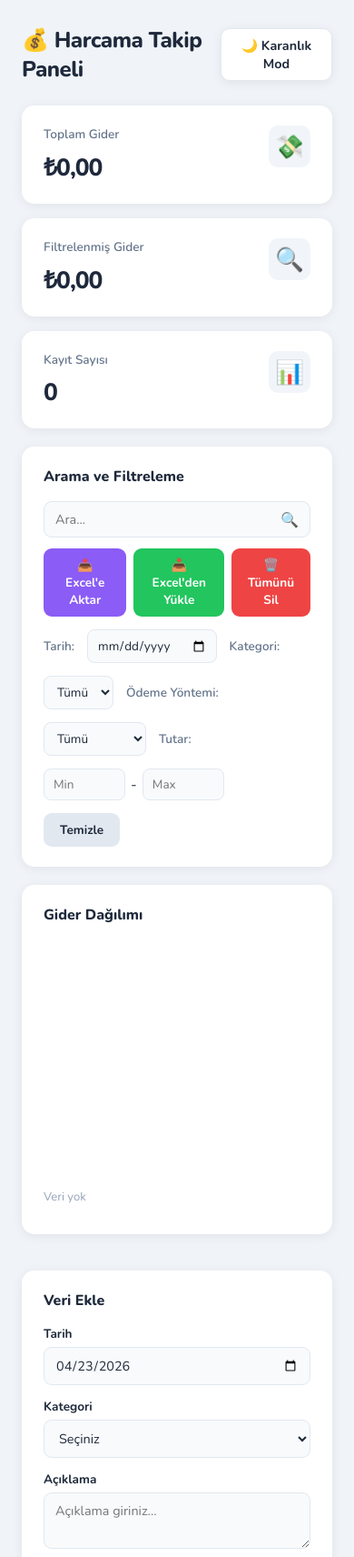
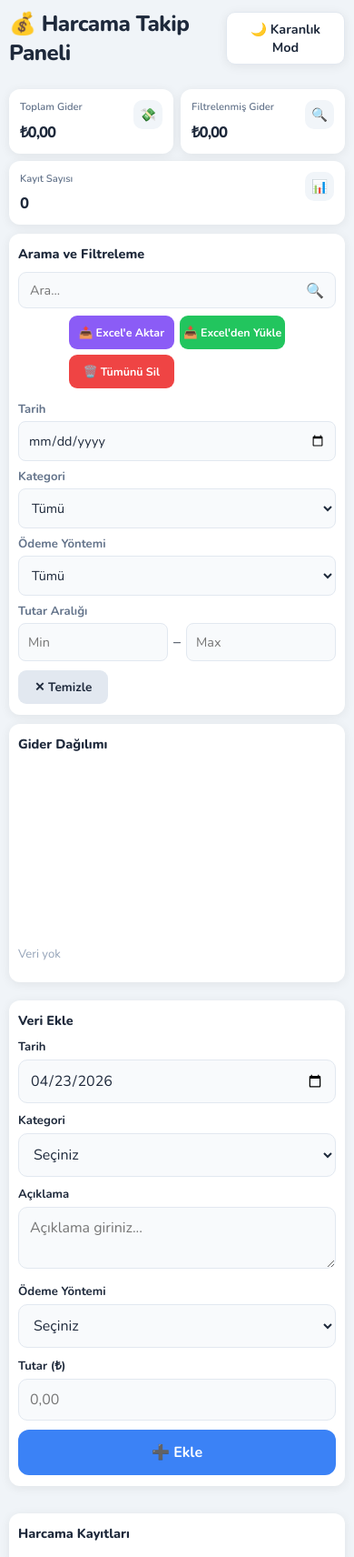
Before and after one commit to sahincil/gidertakibi, a plain HTML site: page index.html in a window 390 px wide. Shown: the top 1712 px of the page at 91% size. Drawn offline with nearby package versions, Linux system fonts and the light colour scheme.

Commit message:
Add files via upload

```diff
--- a/index.html
+++ b/index.html
@@ -2,7 +2,14 @@
 <html lang="tr">
 <head>
 <meta charset="UTF-8">
-<meta name="viewport" content="width=device-width, initial-scale=1.0">
+<meta name="viewport" content="width=device-width, initial-scale=1.0, viewport-fit=cover">
+<meta name="theme-color" content="#3b82f6">
+<meta name="mobile-web-app-capable" content="yes">
+<meta name="apple-mobile-web-app-capable" content="yes">
+<meta name="apple-mobile-web-app-status-bar-style" content="default">
+<meta name="apple-mobile-web-app-title" content="Harcama Takip">
+<link rel="manifest" href="manifest.json">
+<link rel="apple-touch-icon" href="icon-192.png">
 <title>Harcama Takip</title>
 <link href="https://fonts.googleapis.com/css2?family=Nunito:wght@400;600;700;800&display=swap" rel="stylesheet">
 <script src="https://cdnjs.cloudflare.com/ajax/libs/Chart.js/4.4.1/chart.umd.min.js"></script>
@@ -155,29 +162,7 @@
   .btn-gray   { background: var(--border); color: var(--text); }
   .btn:hover  { filter: brightness(1.08); }
 
-  .filter-row {
-    display: flex; align-items: center; gap: 14px; flex-wrap: wrap;
-  }
-  .filter-row label { font-size: .85rem; font-weight: 600; color: var(--muted); }
-  .filter-row input[type="date"],
-  .filter-row select {
-    border: 1.5px solid var(--border); border-radius: 8px;
-    padding: 7px 10px; font-family: inherit; font-size: .85rem;
-    background: var(--input-bg); color: var(--text); outline: none;
-    transition: border-color .2s;
-  }
-  .filter-row input[type="date"]:focus,
-  .filter-row select:focus { border-color: var(--blue); }
-  .filter-row .range-wrap {
-    display: flex; align-items: center; gap: 6px;
-  }
-  .filter-row input[type="number"] {
-    border: 1.5px solid var(--border); border-radius: 8px;
-    padding: 7px 10px; font-family: inherit; font-size: .85rem;
-    background: var(--input-bg); color: var(--text); outline: none; width: 90px;
-    transition: border-color .2s;
-  }
-  .filter-row input[type="number"]:focus { border-color: var(--blue); }
+  /* filter-row replaced by filter-grid */
 
   /* ── Bottom Grid ── */
   .bottom-grid {
@@ -319,13 +304,92 @@
   }
   .notif.show { opacity: 1; transform: translateY(0); }
 
+  /* filter-grid: desktop yatay, mobil dikey */
+  .filter-grid {
+    display: grid;
+    grid-template-columns: repeat(4, 1fr);
+    gap: 12px;
+    margin-top: 12px;
+  }
+  .filter-field { display: flex; flex-direction: column; gap: 4px; }
+  .filter-field label { font-size: .82rem; font-weight: 700; color: var(--muted); }
+  .filter-field input,
+  .filter-field select {
+    width: 100%;
+    border: 1.5px solid var(--border); border-radius: 8px;
+    padding: 8px 10px; font-family: inherit; font-size: .85rem;
+    background: var(--input-bg); color: var(--text); outline: none;
+  }
+  .filter-field input:focus,
+  .filter-field select:focus { border-color: var(--blue); }
+  .range-wrap { display: flex; align-items: center; gap: 6px; }
+  .range-wrap input { width: 100%; }
+
   @media (max-width: 900px) {
     .cards { grid-template-columns: 1fr 1fr; }
     .bottom-grid { grid-template-columns: 1fr; }
+    .filter-grid { grid-template-columns: 1fr 1fr; }
   }
-  @media (max-width: 580px) {
-    .cards { grid-template-columns: 1fr; }
-    .chart-wrap { flex-direction: column; }
+
+  @media (max-width: 600px) {
+    /* Sıfırla: taşmayı önle */
+    html, body { overflow-x: hidden; width: 100%; }
+    body { padding: 10px 10px; box-sizing: border-box; }
+
+    /* Header */
+    .page-title { font-size: 1rem; }
+    #themeBtn { padding: 6px 10px; font-size: .75rem; }
+
+    /* Kartlar: 2 sütun */
+    .cards { grid-template-columns: 1fr 1fr; gap: 8px; margin-bottom: 10px; }
+    .cards .card:last-child { grid-column: 1 / -1; }
+    .card { padding: 12px 12px; border-radius: 12px; }
+    .card-value { font-size: 1.05rem; }
+    .card-label { font-size: .7rem; }
+    .card-icon { width: 32px; height: 32px; font-size: .9rem; }
+
+    /* Panel */
+    .panel { padding: 12px 10px; border-radius: 12px; margin-bottom: 10px; }
+    .panel-title { font-size: .9rem; margin-bottom: 10px; }
+
+    /* Arama + butonlar */
+    .filter-top { flex-direction: column; gap: 8px; }
+    .search-box { max-width: 100%; width: 100%; }
+    .btn-group { display: grid; grid-template-columns: 1fr 1fr; gap: 6px; }
+    .btn-group .btn { font-size: .78rem; padding: 10px 4px; text-align: center; }
+
+    /* Filtre alanları: tek sütun */
+    .filter-grid { grid-template-columns: 1fr; gap: 8px; margin-top: 10px; }
+    .filter-field input,
+    .filter-field select { font-size: .9rem; padding: 10px 10px; }
+
+    /* Bottom grid */
+    .bottom-grid { grid-template-columns: 1fr; gap: 10px; }
+
+    /* Chart */
+    .chart-wrap { flex-direction: column; align-items: center; gap: 12px; }
+    .chart-canvas-wrap { width: 180px; height: 180px; }
+    .legend { grid-template-columns: repeat(2,1fr); max-height: 150px; width: 100%; }
+    .legend-item { font-size: .74rem; }
+
+    /* Form */
+    .form-group { margin-bottom: 10px; }
+    .form-group label { font-size: .82rem; }
+    .form-group input,
+    .form-group select,
+    .form-group textarea { font-size: 1rem; padding: 11px 12px; border-radius: 10px; }
+    .btn-full { padding: 14px; font-size: 1rem; border-radius: 12px; }
+
+    /* Masa üstü tabloyu gizle, kart görünümünü göster */
+    .table-wrap table { display: none !important; }
+    #pagination { display: none !important; }
+    .record-cards { display: block; }
+
+    /* Pagination */
+    .pg-btn { min-width: 28px; height: 28px; font-size: .72rem; padding: 0 5px; }
+
+    /* Notif */
+    .notif { left: 8px; right: 8px; bottom: 10px; text-align: center; font-size: .82rem; }
   }
 </style>
 </head>
@@ -381,29 +445,36 @@
       <button class="btn" onclick="clearAllData()" style="background:#ef4444;color:#fff;">🗑️ Tümünü Sil</button>
     </div>
   </div>
-  <div class="filter-row">
-    <label>Tarih:</label>
+  <div class="filter-grid">
+    <div class="filter-field">
+      <label>Tarih</label>
       <input type="date" id="filterDate" onchange="applyFilter()">
-    <label>Kategori:</label>
+    </div>
+    <div class="filter-field">
+      <label>Kategori</label>
       <select id="filterKategori" onchange="applyFilter()">
         <option value="">Tümü</option>
       </select>
-    <label>Ödeme Yöntemi:</label>
+    </div>
+    <div class="filter-field">
+      <label>Ödeme Yöntemi</label>
       <select id="filterOdeme" onchange="applyFilter()">
         <option value="">Tümü</option>
         <option>Nakit</option>
         <option>Kredi Kartı</option>
         <option>Havale/EFT</option>
       </select>
-    <label>Tutar:</label>
+    </div>
+    <div class="filter-field">
+      <label>Tutar Aralığı</label>
       <div class="range-wrap">
         <input type="number" id="minTutar" placeholder="Min" oninput="debounceSearch()">
-      <span>-</span>
+        <span>–</span>
         <input type="number" id="maxTutar" placeholder="Max" oninput="debounceSearch()">
       </div>
-
-    <button class="btn btn-gray"  onclick="clearFilter()">Temizle</button>
     </div>
+  </div>
+  <button class="btn btn-gray" style="margin-top:10px;" onclick="clearFilter()">✕ Temizle</button>
 </div>
 
 <!-- Bottom Grid -->
@@ -487,6 +558,9 @@
     </table>
     <div id="pagination" class="pagination"></div>
   </div>
+  <!-- Mobil kart görünümü -->
+  <div id="recordCards" class="record-cards"></div>
+  <div id="mobilePagination" class="rec-mobile-pagination"></div>
 </div>
 
 <!-- Notification -->
@@ -712,6 +786,48 @@ function renderTablePage() {
   }
   tbody.innerHTML = parts.join('');
   renderPagination(pages, total);
+  renderMobileCards(page, start, pages, total);
+}
+
+function renderMobileCards(page, start, pages, total) {
+  const container = document.getElementById('recordCards');
+  const mobPg = document.getElementById('mobilePagination');
+  if (!container) return;
+  if (total === 0) {
+    container.innerHTML = '<div style="text-align:center;color:var(--muted);padding:24px;font-size:.9rem">Kayıt bulunamadı.</div>';
+    mobPg.innerHTML = '';
+    return;
+  }
+  const parts = new Array(page.length);
+  for (let i = 0; i < page.length; i++) {
+    const r = page[i];
+    const badge = r.odeme === 'Nakit' ? 'badge-nakit'
+                : r.odeme === 'Kredi Kartı' ? 'badge-kart' : 'badge-havale';
+    parts[i] =
+      '<div class="rec-card">' +
+        '<div class="rec-card-header">' +
+          '<div class="rec-card-kat">' + esc(r.kategori) + '</div>' +
+          '<div class="rec-card-tutar">' + fmt(r.tutar) + '</div>' +
+        '</div>' +
+        '<div class="rec-card-meta">' +
+          '<span class="rec-card-tarih">📅 ' + (r.tarih ? r.tarih.split('-').reverse().join('.') : '') + '</span>' +
+          '<span class="badge ' + badge + '" style="font-size:.7rem">' + esc(r.odeme) + '</span>' +
+          (r.aciklama ? '<span class="rec-card-aciklama">· ' + esc(r.aciklama) + '</span>' : '') +
+          '<button class="rec-card-del" onclick="deleteRecord(' + r.id + ')">🗑</button>' +
+        '</div>' +
+      '</div>';
+  }
+  container.innerHTML = parts.join('');
+
+  // Mobile pagination
+  if (pages <= 1) { mobPg.innerHTML = ''; return; }
+  let ph = '<button class="pg-btn" onclick="goPage(' + (currentPage-1) + ')" ' + (currentPage===1?'disabled':'') + '>‹</button>';
+  const maxB = 5, s2 = Math.max(1, currentPage-2), e2 = Math.min(pages, s2+maxB-1);
+  for (let p = s2; p <= e2; p++)
+    ph += '<button class="pg-btn' + (p===currentPage?' active':'') + '" onclick="goPage(' + p + ')">' + p + '</button>';
+  ph += '<button class="pg-btn" onclick="goPage(' + (currentPage+1) + ')" ' + (currentPage===pages?'disabled':'') + '>›</button>';
+  ph += '<span class="pg-info">' + total.toLocaleString('tr-TR') + ' kayıt</span>';
+  mobPg.innerHTML = ph;
 }
 
 function renderPagination(pages, total) {
@@ -955,5 +1071,12 @@ function importExcel() {
   input.click();
 }
 </script>
+<script>
+if ('serviceWorker' in navigator) {
+  window.addEventListener('load', () => {
+    navigator.serviceWorker.register('sw.js').catch(() => {});
+  });
+}
+</script>
 </body>
 </html>
```
Lines whose indentation alone changed are shown as unchanged.
